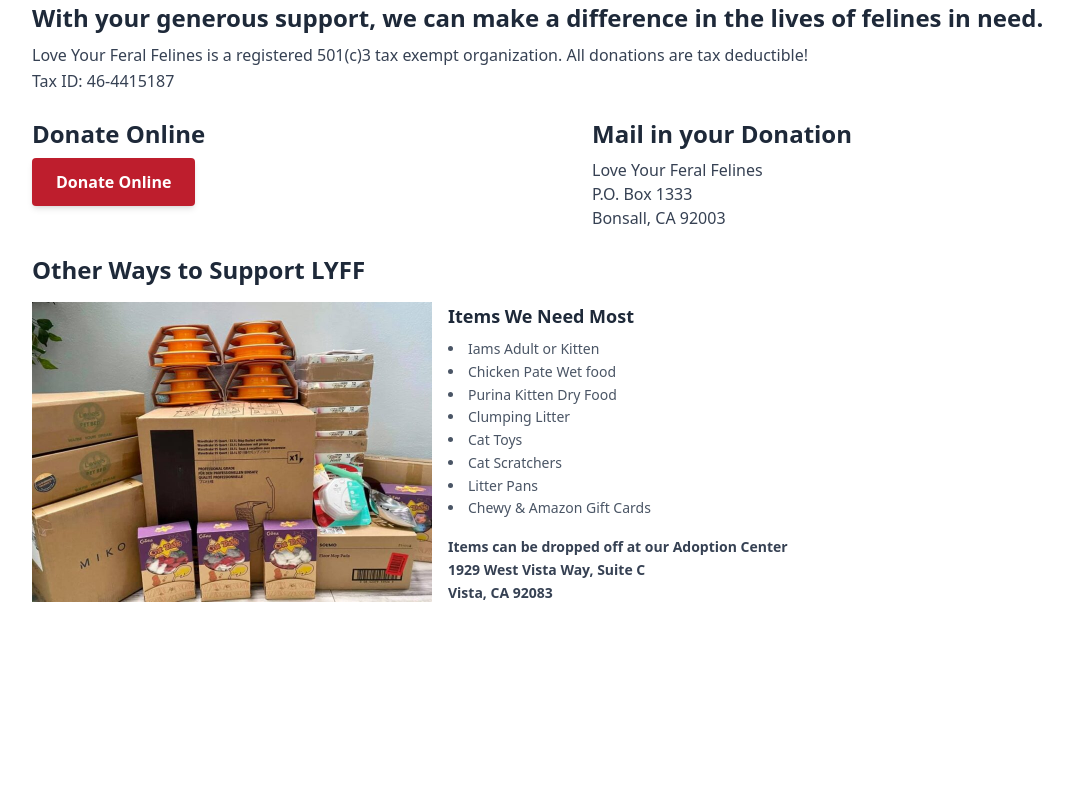
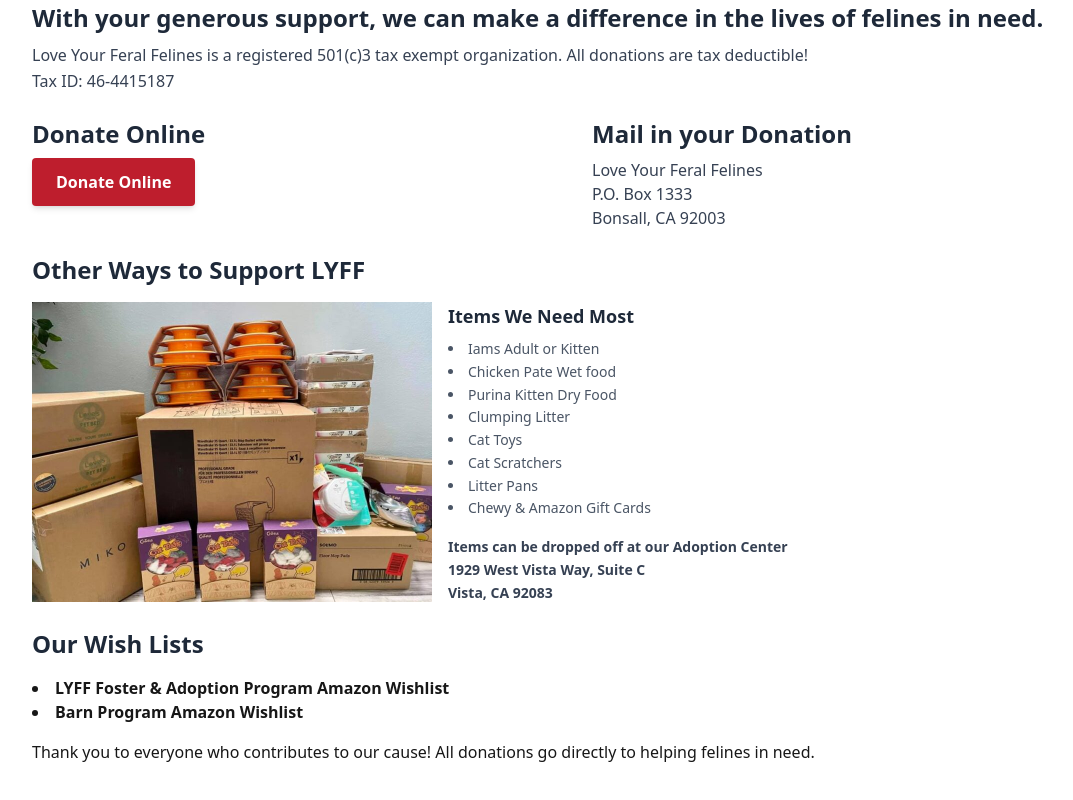
Before and after one commit to cykim517/my-lyff, a Next.js app: page /Donate in a window 1280 px wide. Shown: the part 322-1122 px from the top of the page, without its empty margins (64-1137 px from the left). Before the commit the page ends 982 px from the top, so only its background shows below. Built offline with nearby package versions, Linux system fonts and the light colour scheme.

Commit message:
Updated Tailwind config and styles

```diff
--- a/app/Donate/page.tsx
+++ b/app/Donate/page.tsx
@@ -85,6 +85,27 @@ export default function Donate() {
                 </div>
             </section>
 
+            <section className="flex flex-col md:flex-row gap-8 mb-6">
+                <div className="flex-1">
+                    <h1 className="text-2xl font-semibold text-gray-800 mb-4">
+                        Our Wish Lists
+                    </h1>
+                    <ul className="list-disc list-inside mb-4">
+                        <Link href="https://www.amazon.com/gp/registry/wishlist/3U4JTUO35FV4/ref=nav_wishlist_lists_1"
+                        className="font-bold text-lyff-red hover:text-black transition-colors duration-200">
+                            <li>LYFF Foster & Adoption Program Amazon Wishlist</li>
+                        </Link>
+                        <Link href="https://www.amazon.com/gp/registry/wishlist/3JOXLVT9ZIR88"
+                        className="font-bold text-lyff-red hover:text-black transition-colors duration-200">
+                            <li>Barn Program Amazon Wishlist</li>
+                        </Link>
+                    </ul>
+                    <p>
+                        Thank you to everyone who contributes to our cause! All donations go directly to helping felines in need.
+                    </p>
+                </div>
+            </section>
+
         </main>
     )
 }
--- a/package.json
+++ b/package.json
@@ -12,11 +12,9 @@
   },
   "dependencies": {
     "@testing-library/user-event": "^14.6.1",
-    "autoprefixer": "^10.4.21",
     "browserslist": "^4.24.4",
     "caniuse-lite": "^1.0.30001715",
     "next": "15.3.1",
-    "postcss": "^8.5.3",
     "react": "^19.0.0",
     "react-dom": "^19.0.0"
   },
@@ -30,11 +28,13 @@
     "@types/node": "^20",
     "@types/react": "^19",
     "@types/react-dom": "^19",
+    "autoprefixer": "^10.4.21",
     "eslint": "^9",
     "eslint-config-next": "15.3.1",
     "jest": "^29.7.0",
     "jest-environment-jsdom": "^29.7.0",
-    "tailwindcss": "^4.1.4",
+    "postcss": "^8.5.3",
+    "tailwindcss": "^4.1.6",
     "ts-node": "^10.9.2",
     "typescript": "^5"
   },
--- /dev/null
+++ b/tailwind.config.js
@@ -0,0 +1,10 @@
+module.exports = {
+    theme: {
+      extend: {
+        colors: {
+          'lyff-red': '#be1e2d',
+        },
+      },
+    },
+    plugins: [],
+  };
```
Also changed, not shown: 1 other file (tests, documents, lock files or other folders).
